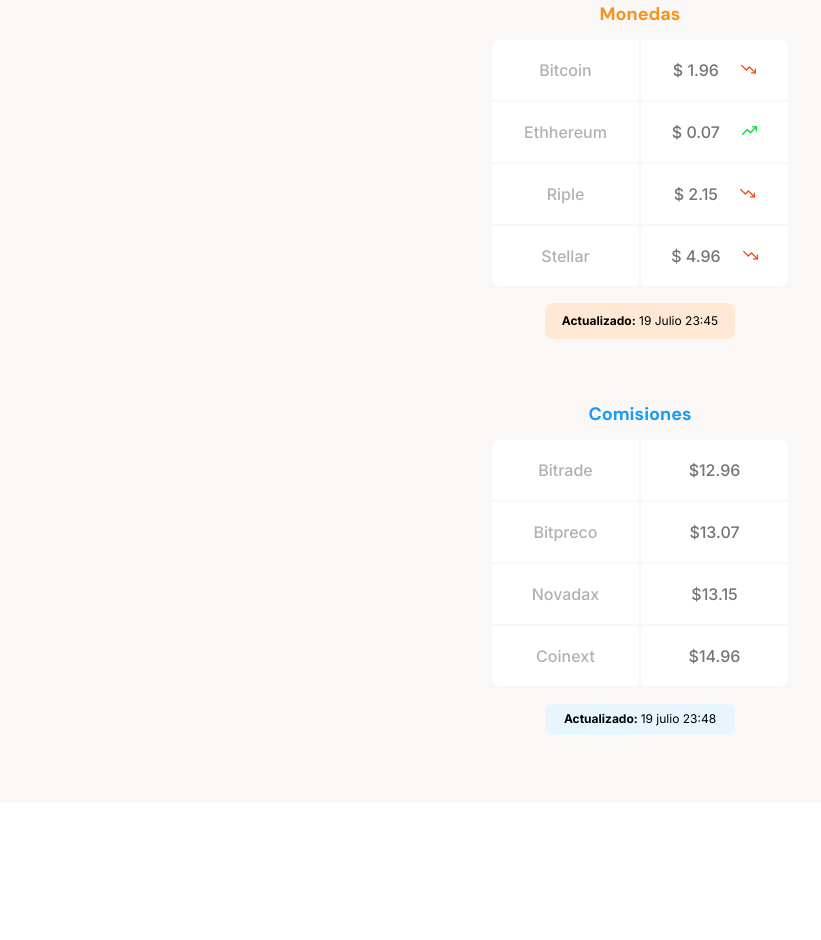
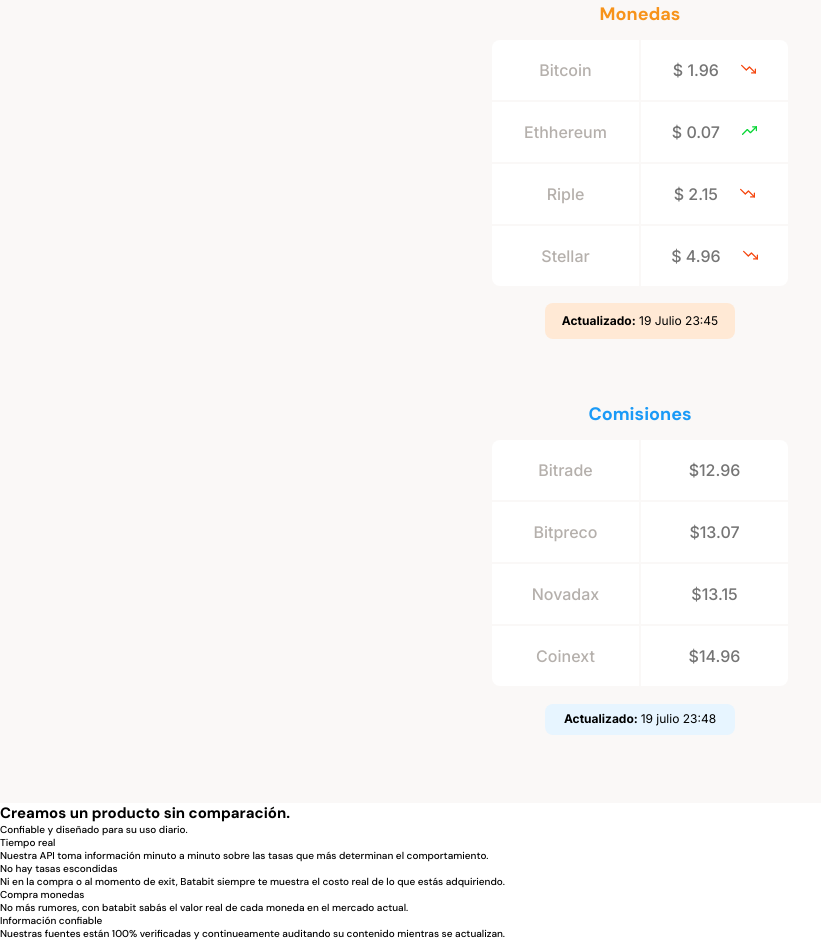
Before and after one commit to iJCode1/Bata-Bit, a plain HTML site: page index.html in a window 1280 px wide. Shown: the part 746-1686 px from the top of the page, without its empty margins (0-821 px from the left). Before the commit the page ends 1549 px from the top, so only its background shows below. Drawn offline with Linux system fonts and the light colour scheme.

Commit message:
Estructura de las cards de servicios

```diff
--- a/index.html
+++ b/index.html
@@ -81,6 +81,37 @@
                 </section>
             </section>
             <section class="main__product--container">
+                <span></span>
+                <div class="main__product--hero">
+                    <h2 class="main__product--title">Creamos un producto sin comparación.</h2>
+                    <p class="main__title--paragraph">Confiable y diseñado para su uso diario.</p>
+                </div>
+                <section class="main__product--cards">
+                    <article class="main__product--card">
+                        <span class="product__card--clock"></span>
+                        <p class="product__card--title">Tiempo real</p>
+                        <p class="main__card--description">Nuestra API toma información minuto a minuto sobre las tasas que más determinan el comportamiento.</p>
+                    </article>
+
+                    <article class="main__product--card">
+                        <span class="product__card--eye"></span>
+                        <p class="product__card--title">No hay tasas escondidas</p>
+                        <p class="main__card--description">Ni en la compra o al momento de exit, Batabit siempre te muestra el costo real de lo que estás adquiriendo.</p>
+                    </article>
+
+                    <article class="main__product--card">
+                        <span class="product__card--dollar"></span>
+                        <p class="product__card--title">Compra monedas</p>
+                        <p class="main__card--description">No más rumores, con batabit sabás el valor real de cada moneda en el mercado actual.</p>
+                    </article>
+
+                    <article class="main__product--card">
+                        <span class="product__card--check-circle"></span>
+                        <p class="product__card--title">Información confiable</p>
+                        <p class="main__card--description">Nuestras fuentes están 100% verificadas y continueamente auditando su contenido mientras se actualizan.</p>
+                    </article>
+                </section>
+
             </section>
             <section></section>
             <section></section>
```
